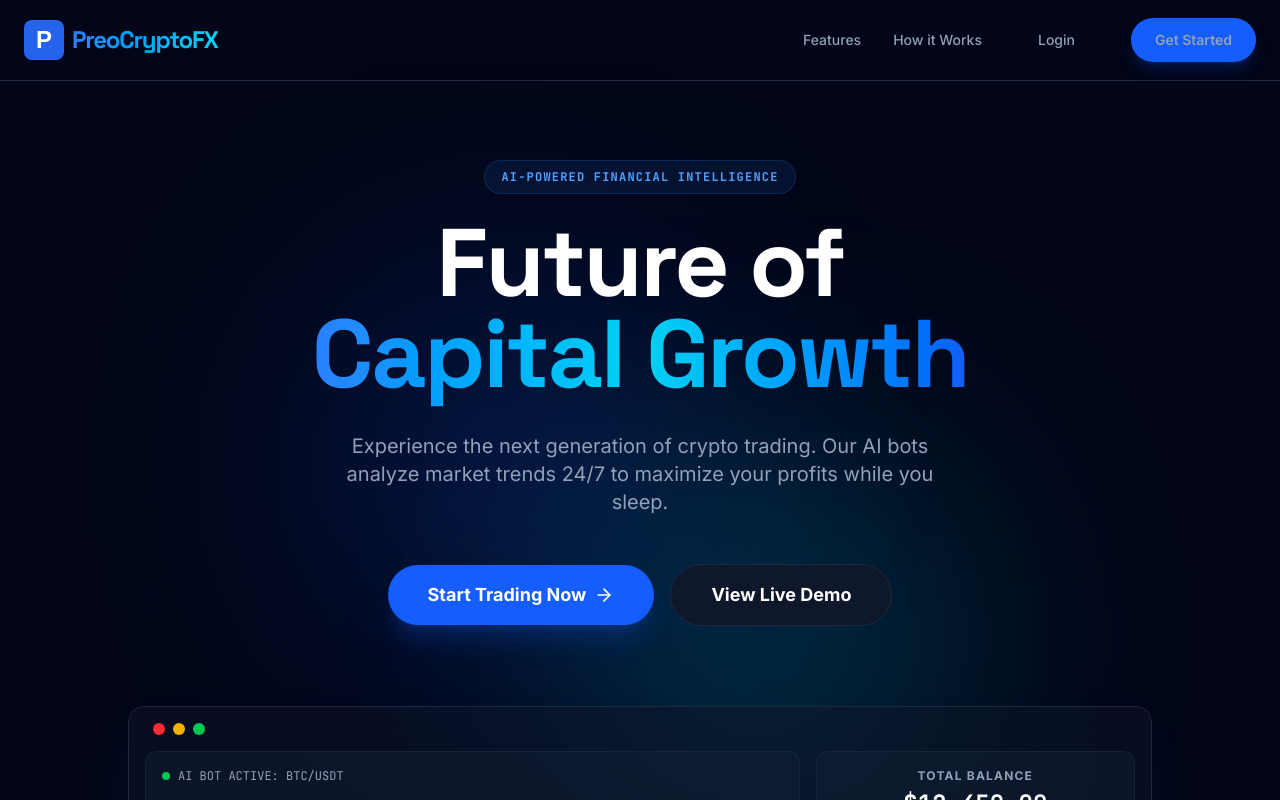
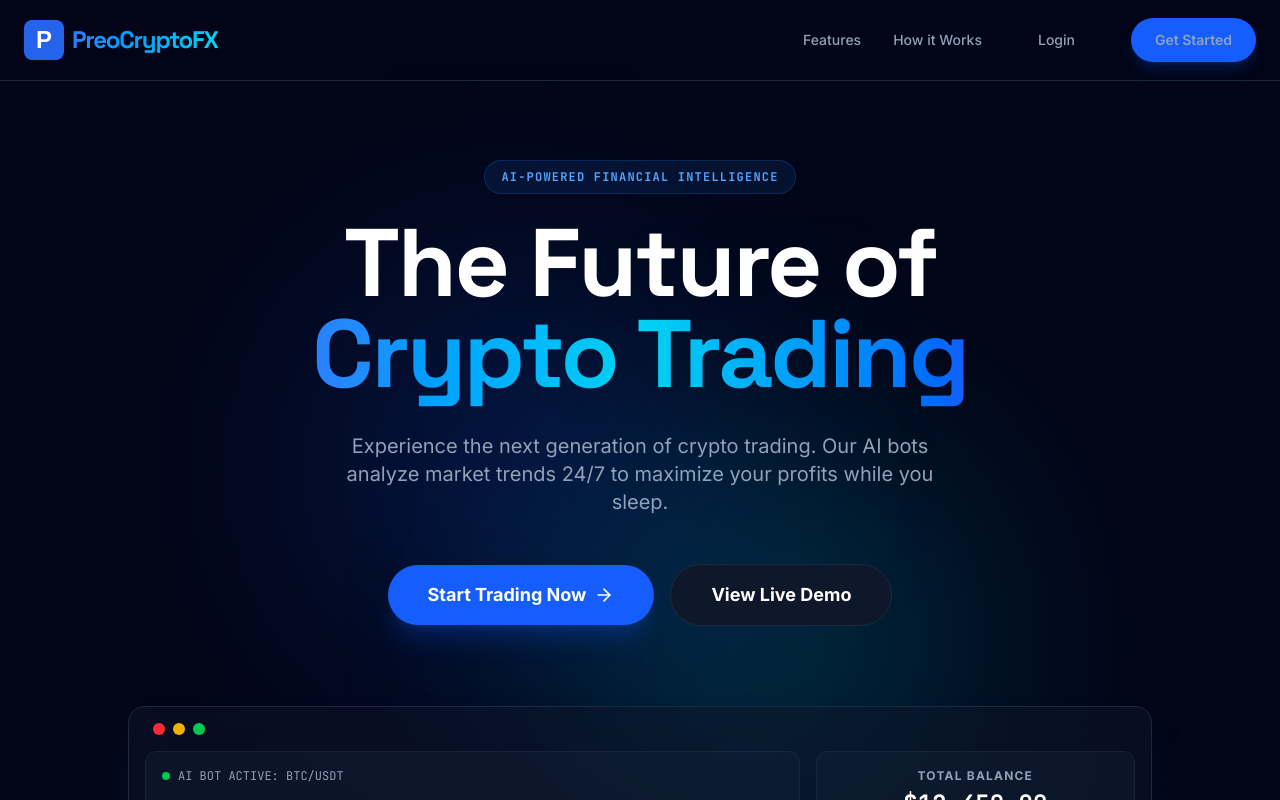
Before and after one commit to joelnd27/preocryptofx, a React (Vite) app: page / in a window 1280 px wide. Shown: the top 800 px of the page. Built offline with nearby package versions, Linux system fonts and the light colour scheme; no server answers.

Commit message:
feat: Update landing page headline and subtitle
Refines the main headline and subtitle on the landing page to more accurately reflect the platform's AI-powered crypto trading focus.

```diff
--- a/src/pages/Landing.tsx
+++ b/src/pages/Landing.tsx
@@ -110,9 +110,9 @@ export default function Landing() {
               AI-Powered Financial Intelligence
             </span>
             <h1 className="text-4xl sm:text-6xl md:text-8xl font-display font-black tracking-tight mb-6 sm:mb-8 leading-[0.95]">
-              Future of <br className="hidden sm:block" />
+              The Future of <br className="hidden sm:block" />
               <span className="bg-gradient-to-r from-blue-500 via-cyan-400 to-blue-600 bg-clip-text text-transparent">
-                Capital Growth
+                Crypto Trading
               </span>
             </h1>
             <p className="text-base sm:text-xl text-slate-400 max-w-2xl mx-auto mb-8 sm:mb-12 px-4">
```
